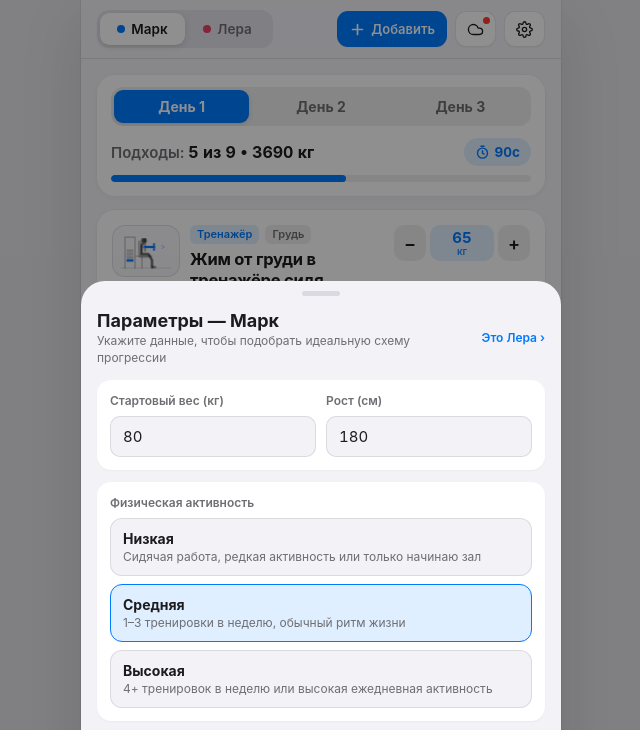
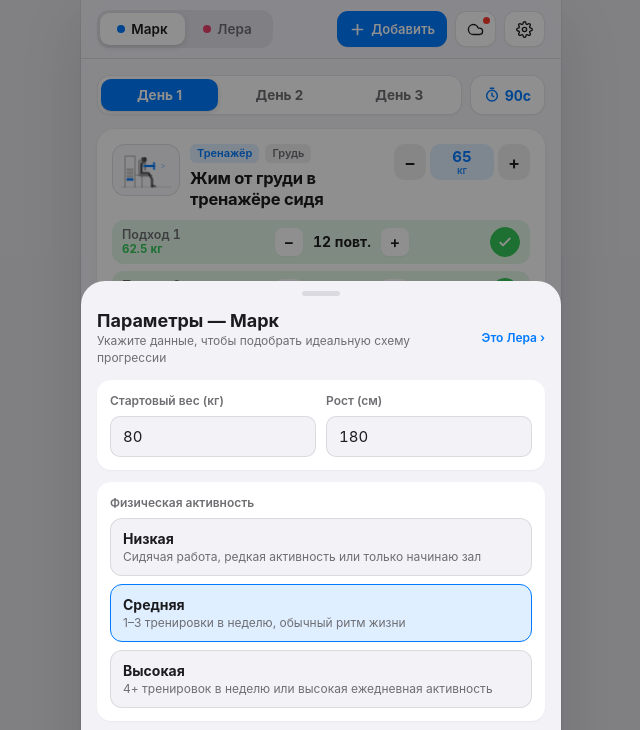
Before and after one commit to bexaf3163/Gym-Training-, a plain HTML site: page index.html in a window 1280 px wide. Shown: the top 730 px of the page, without its empty margins (319-959 px from the left). Drawn offline with Linux system fonts and the light colour scheme; no server answers.

Commit message:
Убран блок прогресса подходов; таймер отдыха перенесён в аккуратную строку рядом с днями

```diff
--- a/styles.css
+++ b/styles.css
@@ -375,22 +375,24 @@ button:active {
   border-color: transparent;
 }
 
-/* Day Switcher & Progress Summary Card */
-.summary-bar {
+/* Compact Day Switcher + Rest Timer Row */
+.workout-top-row {
+  display: flex;
+  align-items: stretch;
+  gap: 8px;
+  margin-bottom: 14px;
+}
+
+.day-switcher {
+  flex: 1;
+  min-width: 0;
+  display: flex;
+  gap: 3px;
+  padding: 3px;
+  border-radius: 13px;
   background: var(--card);
-  border-radius: var(--radius-lg);
-  padding: 12px 14px 14px;
-  margin-bottom: 14px;
-  box-shadow: var(--shadow-card);
-}
-
-.day-switcher {
-  display: flex;
-  gap: 4px;
-  padding: 3px;
-  border-radius: 12px;
-  background: var(--fill);
-  margin-bottom: 12px;
+  border: 0.5px solid var(--separator);
+  box-shadow: var(--shadow-sm);
   overflow-x: auto;
   scrollbar-width: none;
 }
@@ -401,10 +403,10 @@ button:active {
 
 .day-seg-btn {
   flex: 1;
-  min-width: 72px;
-  padding: 8px 10px;
-  border-radius: 9px;
-  font-size: 14px;
+  min-width: 64px;
+  padding: 8px 8px;
+  border-radius: 10px;
+  font-size: 13.5px;
   font-weight: 700;
   color: var(--text-secondary);
   white-space: nowrap;
@@ -417,45 +419,31 @@ button:active {
   box-shadow: var(--shadow-seg);
 }
 
-.summary-top {
-  display: flex;
-  align-items: center;
-  justify-content: space-between;
-  gap: 10px;
-  font-size: 15px;
-  margin-bottom: 9px;
-}
-
-.summary-label {
-  color: var(--text-secondary);
-  font-weight: 600;
-}
-
-.summary-value {
-  font-size: 16px;
-  font-weight: 700;
-  color: var(--text);
-}
-
 .timer-launch-pill {
+  flex-shrink: 0;
   display: inline-flex;
   align-items: center;
+  justify-content: center;
   gap: 5px;
-  padding: 6px 11px;
-  border-radius: 999px;
+  padding: 0 13px;
+  border-radius: 13px;
+  background: var(--card);
+  border: 0.5px solid var(--separator);
+  box-shadow: var(--shadow-sm);
+  color: var(--accent);
+  font-size: 14px;
+  font-weight: 700;
+  white-space: nowrap;
+  transition: all 0.16s ease;
+}
+
+.timer-launch-pill.running {
   background: var(--accent-soft);
-  color: var(--accent);
-  font-size: 13.5px;
-  font-weight: 700;
-  white-space: nowrap;
-}
-
-.progress-track {
-  height: 7px;
-  width: 100%;
-  border-radius: 999px;
-  background: var(--fill);
-  overflow: hidden;
+  border-color: transparent;
+}
+
+.timer-launch-pill:active {
+  transform: scale(0.96);
 }
 
 .progress-fill {
--- a/sw.js
+++ b/sw.js
@@ -1,4 +1,4 @@
-const CACHE_NAME = 'gymnote-v11';
+const CACHE_NAME = 'gymnote-v12';
 const ASSETS = [
   './',
   './index.html',
```
Also changed, not shown: app.js.
